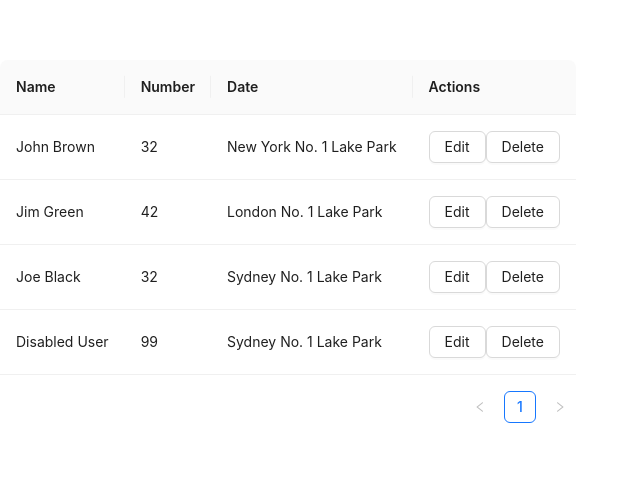
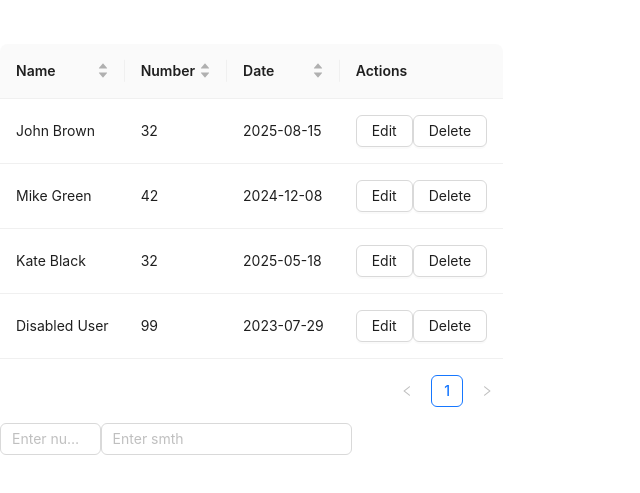
Before and after one commit to AngelinaStalnaya/Antd_table, a React (Vite) app: page / in a window 1280 px wide. Shown: the part 151-644 px from the top of the page, without its empty margins (0-640 px from the left). Built offline with nearby package versions, Linux system fonts and the light colour scheme.

Commit message:
table sort added

```diff
--- a/src/App.tsx
+++ b/src/App.tsx
@@ -1,4 +1,6 @@
+import InputNumberComp from "./components/UI/InputNumber"
 import TableComp from "./components/Table"
+import InputComp from "./components/UI/Input"
 
 function App() {
 
@@ -7,6 +9,8 @@ function App() {
     {/* {кнопка добавить => модалка с дабавлением полей таблицы + валидация } */}
     {/* { при работе с рактированием - модалка с заполненными полями для измения } */}
     <TableComp/>
+    <InputNumberComp/>
+    <InputComp/>
     </>
   )
 }
--- a/src/components/Table.tsx
+++ b/src/components/Table.tsx
@@ -1,40 +1,40 @@
 import { Button, Table, type TableColumnsType } from "antd";
 import type React from "react";
 
-/* использовать Antd + сортировка по всем колонкам */
-/* поиск по всем ячейкам таблицы через инпут над таблицей - сортировка в зависимости от типа значения  */
-/* таблица с -имя - дата - числовое значение - действия: удалить / реадктировать -(можно иконкой) */
+/*
+- Реализовать поиск по всем ячейкам таблицы с инпутом над таблицей   */
+/*  удалить / реадктировать -(можно иконкой) */
 
 interface DataType {
   key: React.Key,
   name: string,
   number: number,
-  date: string
+  date: string,
 }
 
 const tableData = [{
   key: '1',
   name: 'John Brown',
   number: 32,
-  date: 'New York No. 1 Lake Park',
+  date: '2025-08-15',
 },
 {
   key: '2',
-  name: 'Jim Green',
+  name: 'Mike Green',
   number: 42,
-  date: 'London No. 1 Lake Park',
+  date: '2024-12-08',
 },
 {
   key: '3',
-  name: 'Joe Black',
+  name: 'Kate Black',
   number: 32,
-  date: 'Sydney No. 1 Lake Park',
+  date: '2025-05-18',
 },
 {
   key: '4',
   name: 'Disabled User',
   number: 99,
-  date: 'Sydney No. 1 Lake Park',
+  date: '2023-07-29',
 },
 ];
 
@@ -43,30 +43,49 @@ const tableColumns: TableColumnsType<DataType> = [
     title: 'Name',
     dataIndex: 'name',
     key: 'name',
+    sorter: {
+      compare: (a, b) => a.name.localeCompare(b.name),
+      multiple: 1,
+    }
   },
   {
     title: 'Number',
     dataIndex: 'number',
     key: 'number',
+    sorter: {
+      compare: (a, b) => a.number - b.number,
+      multiple: 2,
+
+    }
   },
   {
     title: 'Date',
     dataIndex: 'date',
     key: 'date',
+    sorter: {
+      compare:(a, b) => {
+        const date1 = new Date(a.date)
+        const date2 = new Date(b.date)
+        return date1.getTime() - date2.getTime()
+      },
+      multiple: 3,
+    }
   },
   {
     title: 'Actions',
     dataIndex: '',
     key: '+',
     render: () => <>
-    <Button onClick={() => console.log('edit')}>Edit</Button>
-    <Button onClick={() => console.log('delete')}>Delete</Button>
+      <Button onClick={() => console.log('edit')}>Edit</Button>
+      <Button onClick={() => console.log('delete')}>Delete</Button>
     </>
   }
 ];
 
 
-const TableComp = ({ data=tableData, columns=tableColumns }: { data?: DataType[], columns?: TableColumnsType<DataType> }) => {
+
+
+const TableComp = ({ data = tableData, columns = tableColumns }: { data?: DataType[], columns?: TableColumnsType<DataType> }) => {
   return (
     <Table<DataType> dataSource={data} columns={columns} />
   )
--- /dev/null
+++ b/src/components/UI/Input.tsx
@@ -0,0 +1,15 @@
+import { Input } from 'antd';
+
+interface InputProps {
+  placeholder?: string,
+}
+
+const InputComp = ({placeholder = 'Enter smth', }: InputProps) => {
+  return (
+    <Input
+      placeholder={placeholder}
+      style={{width:'50%'}}
+    />)
+}
+
+export default InputComp;
--- /dev/null
+++ b/src/components/UI/InputNumber.tsx
@@ -0,0 +1,19 @@
+import type { InputNumberProps } from 'antd';
+import { InputNumber } from 'antd';
+
+const onChange: InputNumberProps['onChange'] = (value) => {
+    console.log('changed', value);
+};
+
+const InputNumberComp = () => {
+    return (
+        <InputNumber
+            min={1}
+            max={100}
+            placeholder='Enter number'
+            style={{width: '20%'}}
+            onChange={onChange}
+        />);
+}
+
+export default InputNumberComp;
```
